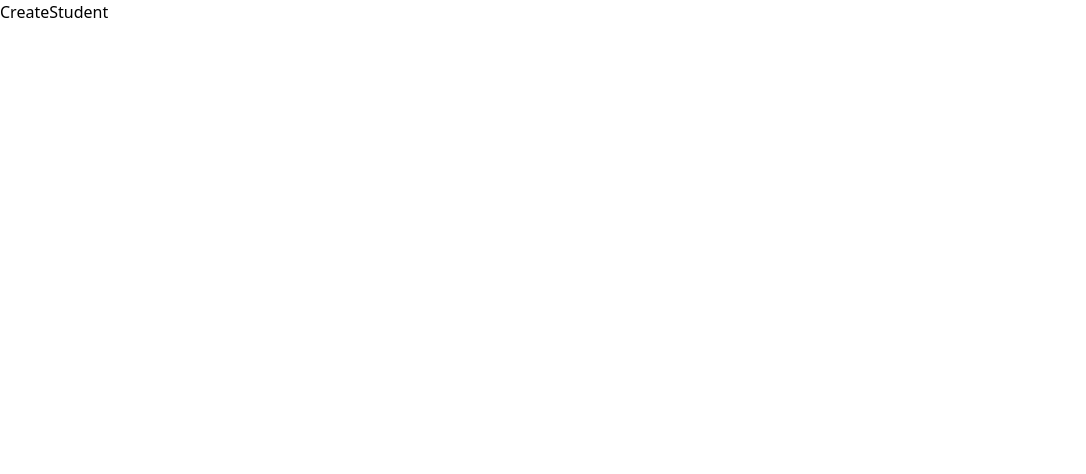
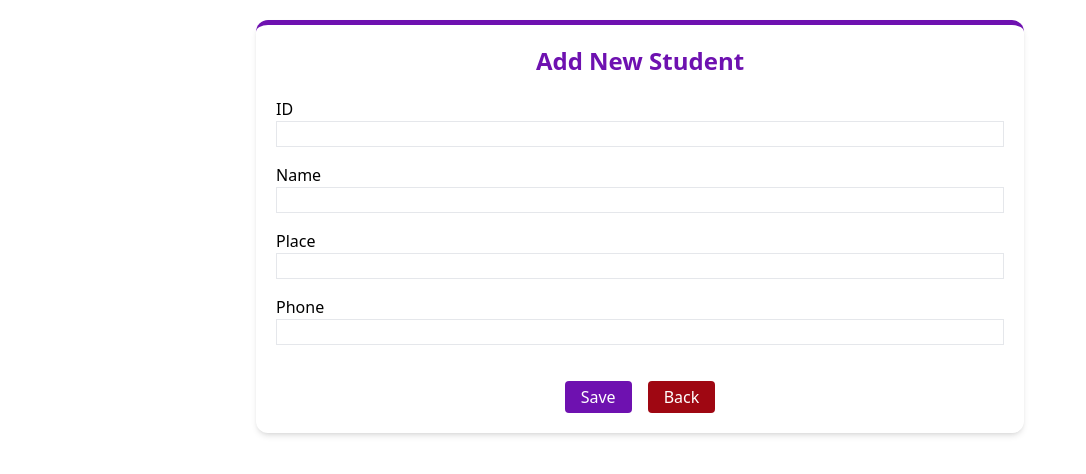
Before and after one commit to iAngkur/student-data, a React (Vite) app: page /student/create in a window 1280 px wide. Shown: the top 474 px of the page, without its empty margins (0-1086 px from the left). Built offline with nearby package versions, Linux system fonts and the light colour scheme.

Commit message:
feat(CreateStudent): implement form for adding new student entries
- Implemented the form design for creating a new student entry.
- Added a back button to go back to the home page StudentTable.

```diff
--- a/src/components/CreateStudent.tsx
+++ b/src/components/CreateStudent.tsx
@@ -1,5 +1,51 @@
 import React from "react";
+import { Link } from "react-router-dom";
 
 export default function CreateStudent() {
-  return <div>CreateStudent</div>;
+  return (
+    <div className="w-xl lg:w-3xl shadow-md mt-5 mx-auto p-5 border-t-5 border-purple-800 rounded-xl">
+      <h2 className="text-center mb-5 text-purple-800 text-2xl font-bold">
+        Add New Student
+      </h2>
+      <form className="*:w-full [&>input]:mb-4">
+        <label htmlFor="id">ID</label>
+        <input
+          type="text"
+          id="id"
+          name="id"
+          className="border border-gray-200"
+        />
+        <label htmlFor="name">Name</label>
+        <input
+          type="text"
+          id="name"
+          name="name"
+          className="border border-gray-200"
+        />
+        <label htmlFor="place">Place</label>
+        <input
+          type="text"
+          id="place"
+          name="place"
+          className="border border-gray-200"
+        />
+        <label htmlFor="phone">Phone</label>
+        <input
+          type="text"
+          id="phone"
+          name="phone"
+          className="border border-gray-200"
+        />
+        <div
+          className="mt-5 flex justify-center *:px-4 *:py-1 gap-4 text-white *:rounded  *:cursor-pointer *:hover:scale-105 *:duration-300
+        *:ease-in"
+        >
+          <button className="bg-purple-800">Save</button>
+          <Link to="/" className="bg-red-800">
+            Back
+          </Link>
+        </div>
+      </form>
+    </div>
+  );
 }
```
